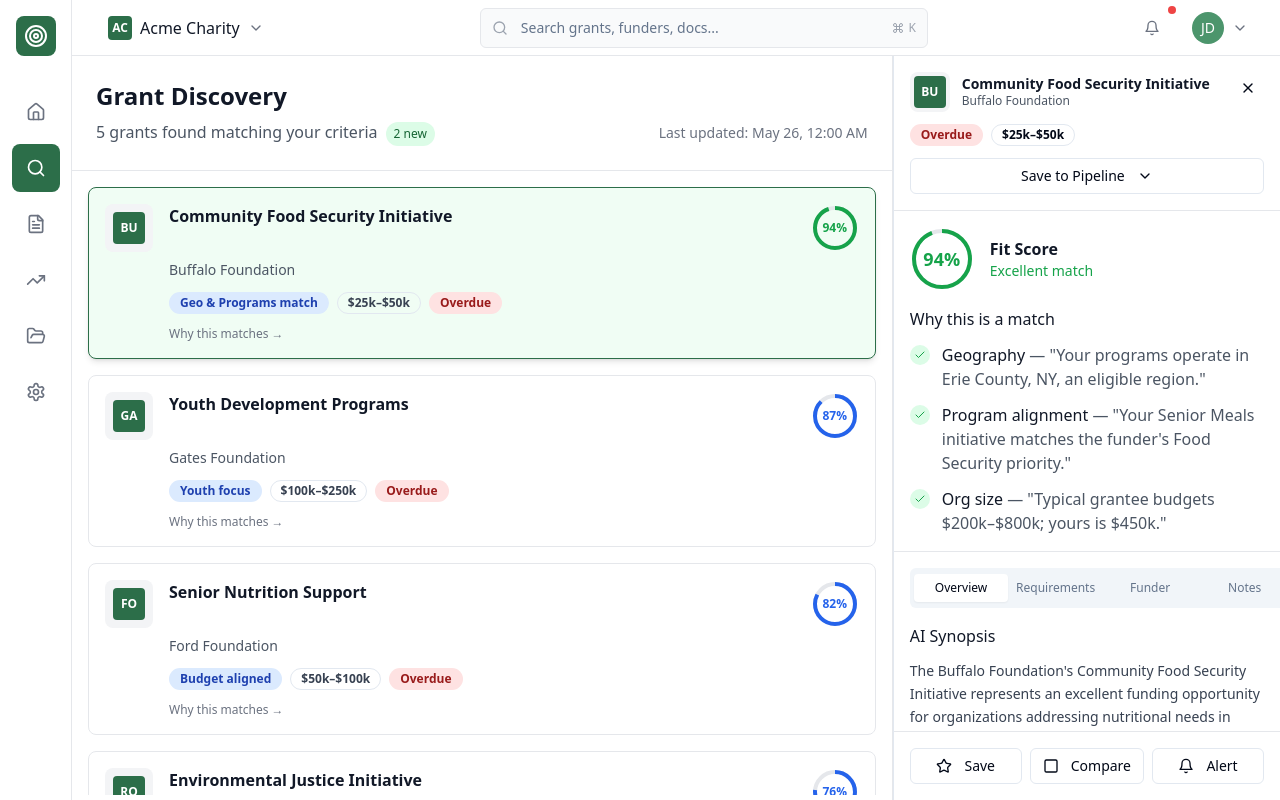
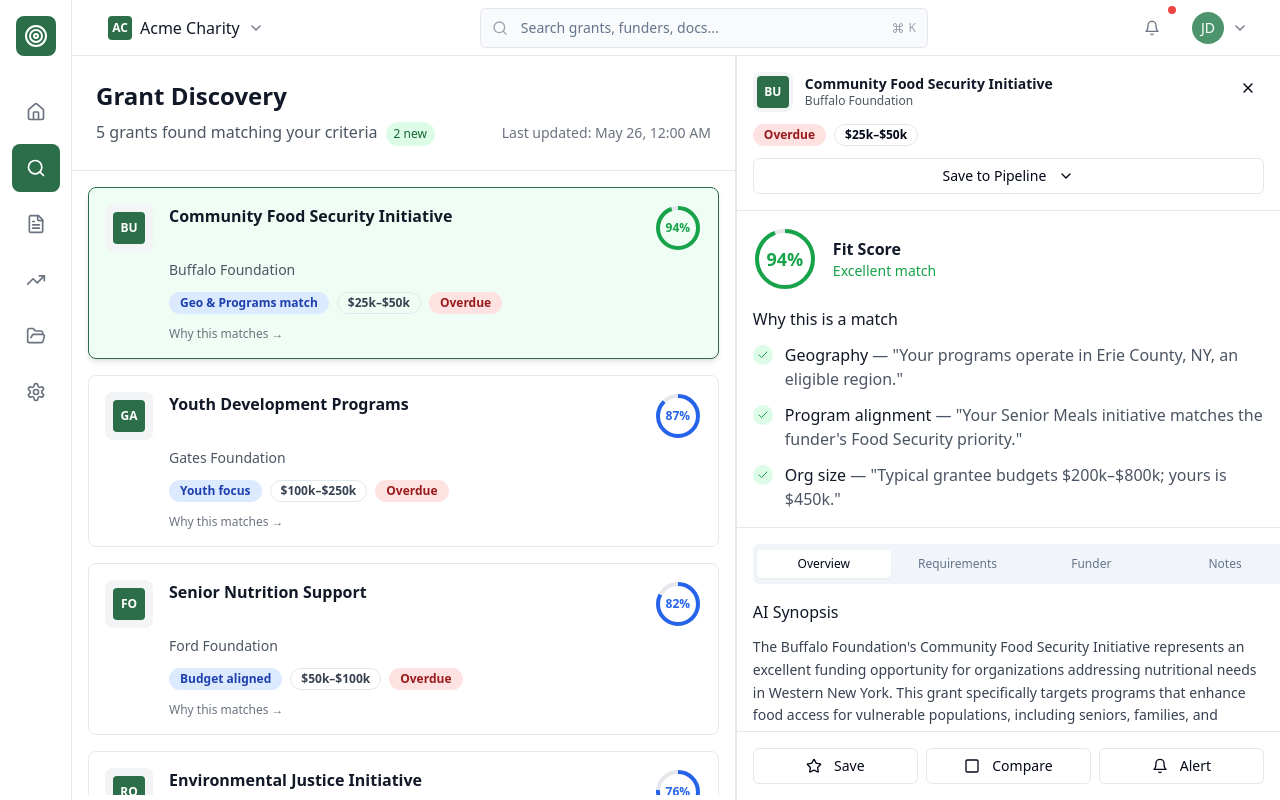
Before and after one commit to ahmedgadir/sprout-start-onboard, a React (Vite) app: page /discovery in a window 1280 px wide. Both pictures are taken after a click on the element 675 px from the left and 273 px from the top of the page. Built offline with nearby package versions, Linux system fonts and the light colour scheme.

Commit message:
Fix: Update Grant Discovery page layout
The Grant Discovery page layout was updated to match the desired proportions.

```diff
--- a/src/pages/GrantDiscovery.tsx
+++ b/src/pages/GrantDiscovery.tsx
@@ -49,7 +49,7 @@ const GrantDiscovery = () => {
 
         <div className="h-[calc(100vh-56px)]">
           <ResizablePanelGroup direction="horizontal">
-            <ResizablePanel defaultSize={selectedGrantId ? 68 : 100} minSize={50}>
+            <ResizablePanel defaultSize={selectedGrantId ? 55 : 100} minSize={50}>
               <GrantList
                 onGrantSelect={handleGrantSelect}
                 selectedGrantId={selectedGrantId}
@@ -59,7 +59,7 @@ const GrantDiscovery = () => {
             {selectedGrantId && (
               <>
                 <ResizableHandle />
-                <ResizablePanel defaultSize={32} minSize={25} maxSize={50}>
+                <ResizablePanel defaultSize={45} minSize={25} maxSize={50}>
                   <GrantPreviewDrawer
                     grantId={selectedGrantId}
                     onClose={handleCloseDrawer}
```
